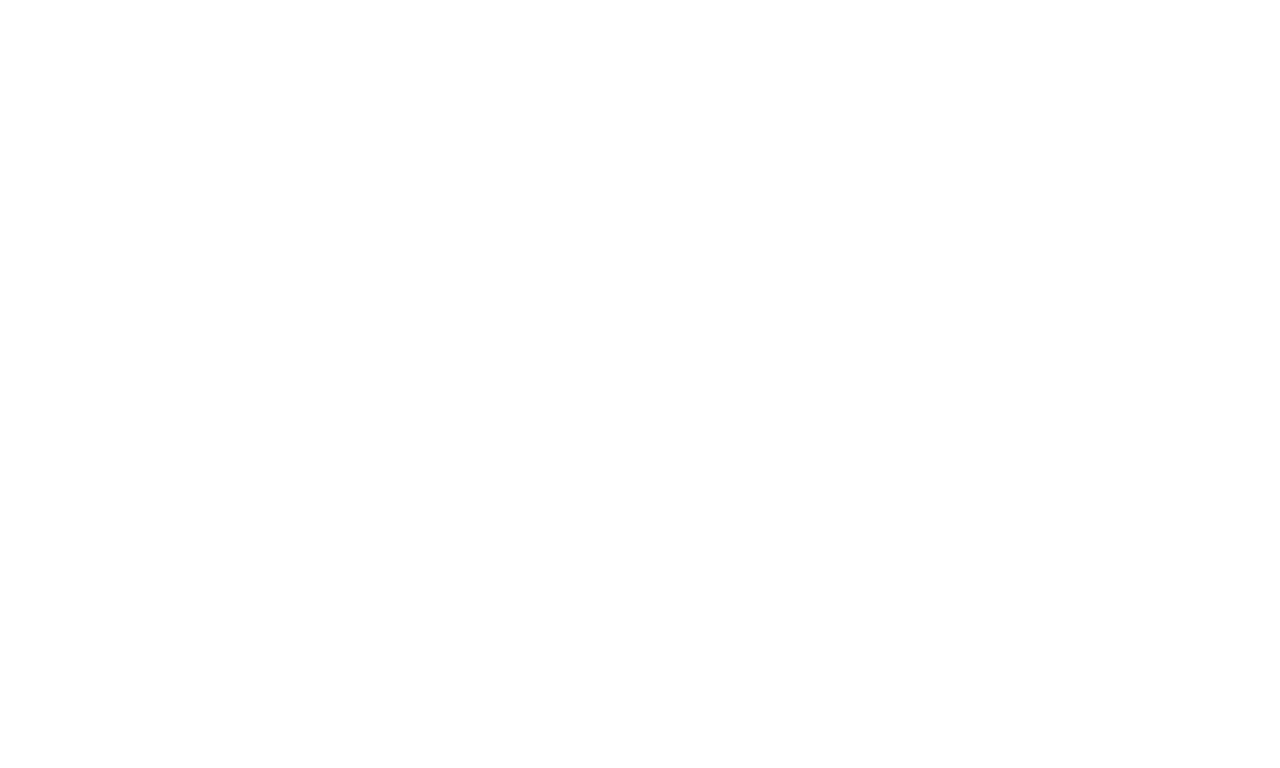
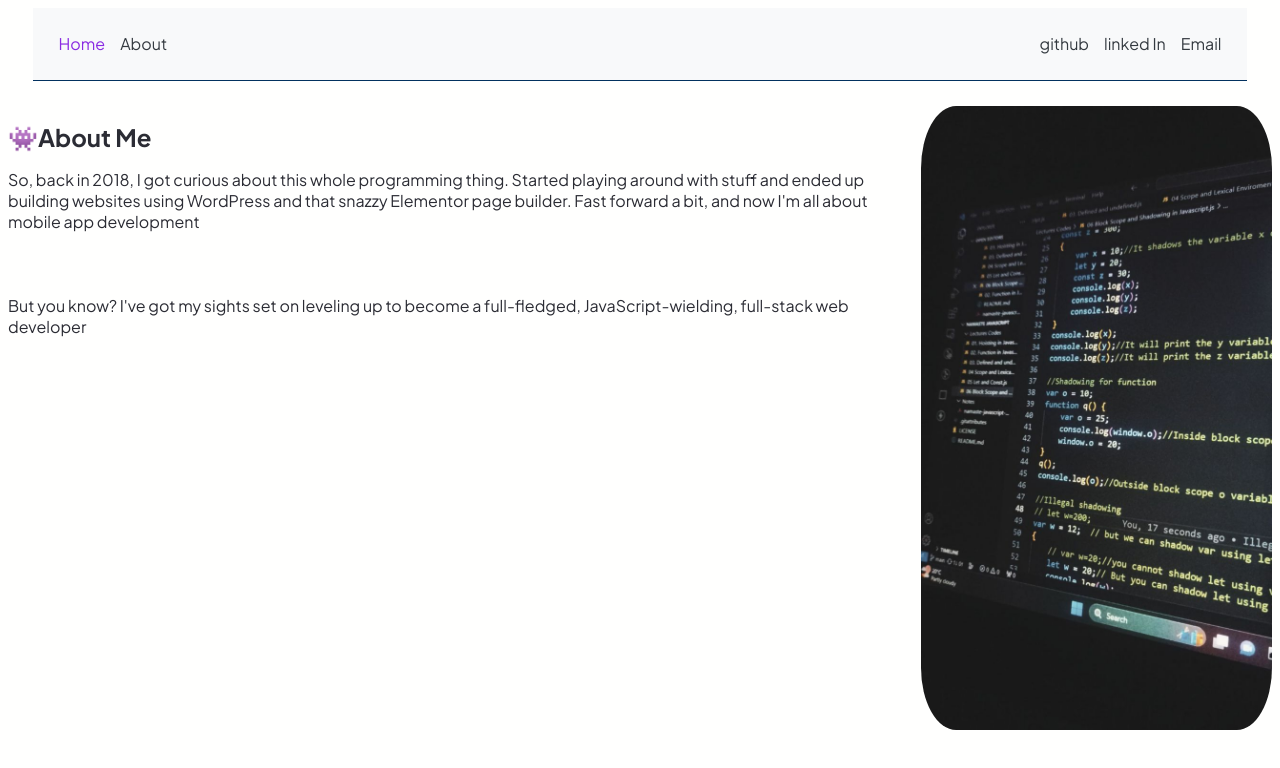
Before and after one commit to Basmalla-Yasser/First_Profile_Page, a plain HTML site: page about.html in a window 1280 px wide. Drawn offline with Linux system fonts and the light colour scheme.

Commit message:
Implement code changes to enhance functionality and improve performance

```diff
--- a/about.css
+++ b/about.css
@@ -0,0 +1,78 @@
+@import url("https://fonts.googleapis.com/css2?family=Plus+Jakarta+Sans:wght@400;700&display=swap");
+
+body {
+    background-color: #fffffe;
+    color: #2b2c34;
+    font-family: "Plus Jakarta Sans", sans-serif;
+}
+
+/* start nav bar */
+.nav-links {
+    display: flex;
+    justify-content: space-between;
+    align-items: center;
+    padding: 2%;
+    background-color: #f8f9fa;
+    list-style-type: none;
+    border-bottom: 1px solid #02315f;
+    margin: 0 2%;
+
+    div li a {
+        text-decoration: none;
+        color: #343a40;
+        font-weight: 500;
+        align-items: center;
+    }
+
+    div li a:hover {
+        color: #8a3fa8;
+    }
+
+    .left-links {
+        display: flex;
+        gap: 15px;
+        align-items: center;
+    }
+
+    .right-links {
+        display: flex;
+        gap: 15px;
+        align-items: center;
+    }
+}
+
+/* end nav bar */
+main .about-container {
+    /* center div  */
+    display: flex;
+    align-items: flex-start;
+    justify-content: space-between;
+    margin: auto;
+    width: 100%;
+    margin: 2% auto;
+
+}
+main .about-container .left-side h1 {
+    text-align: left;
+    font-size: 1.5rem;
+    display: flex;
+    width: 100%;
+}
+main .about-container .left-side h1:hover {
+    color: #8a3fa8;
+}
+
+
+
+
+
+
+
+main .about-container .right-side .about-img {
+    display: flex;
+    justify-content: center;
+    width: 100%;
+    height: 5%;
+    border-radius: 10%;
+
+}
--- a/about.html
+++ b/about.html
@@ -1,11 +1,61 @@
 <!DOCTYPE html>
 <html lang="en">
+
 <head>
     <meta charset="UTF-8">
     <meta name="viewport" content="width=device-width, initial-scale=1.0">
     <title>Document</title>
+    <link rel="stylesheet" href="./about.css">
 </head>
+
 <body>
+    <!-- nav bar top -->
+    <nav>
+        <ul class="nav-links">
+            <!-- left links -->
+            <div class="left-links">
+                <li><a href="./index.html" style="color: blueviolet;">Home</a></li>
+                <li><a href="./about.html">About</a></li>
+            </div>
+            <!-- right links -->
+            <div class="right-links">
+                <li><a href="https://github.com/Basmalla-Yasser">github</a></li>
+                <li><a href="www.linkedin.com/in/basmalla-yasser">linked In</a></li>
+                <li><a href="mailto:basmallay30@gmail.com">Email</a></li>
+            </div>
+        </ul>
+    </nav>
+
+    <!-- end nav -->
+
+
+    <main>
+
+        <div class="about-container">
+            <div class="left-side">
+                <h1><span>👾</span> About Me</h1>
+                <p class="first">So, back in 2018, I got curious about this whole programming thing. Started playing
+                    around
+                    with stuff and
+                    ended up building websites using WordPress and that snazzy Elementor page builder. Fast forward a
+                    bit,
+                    and
+                    now I'm all about mobile app development
+                    <br><br><br> <br>
+                But you know? I've got my sights set on leveling up to become a full-fledged,
+                    JavaScript-wielding, full-stack
+                    web developer</p>
+
+            </div>
+            <div class="right-side">
+
+                <img src="./Assets/imgs/download.jpeg" alt="coding" class="about-img">
+            </div>
+
+        </div>
+
+    </main>
 
 </body>
+
 </html>
```
Also changed, not shown: Assets/imgs/download.jpeg (added).
